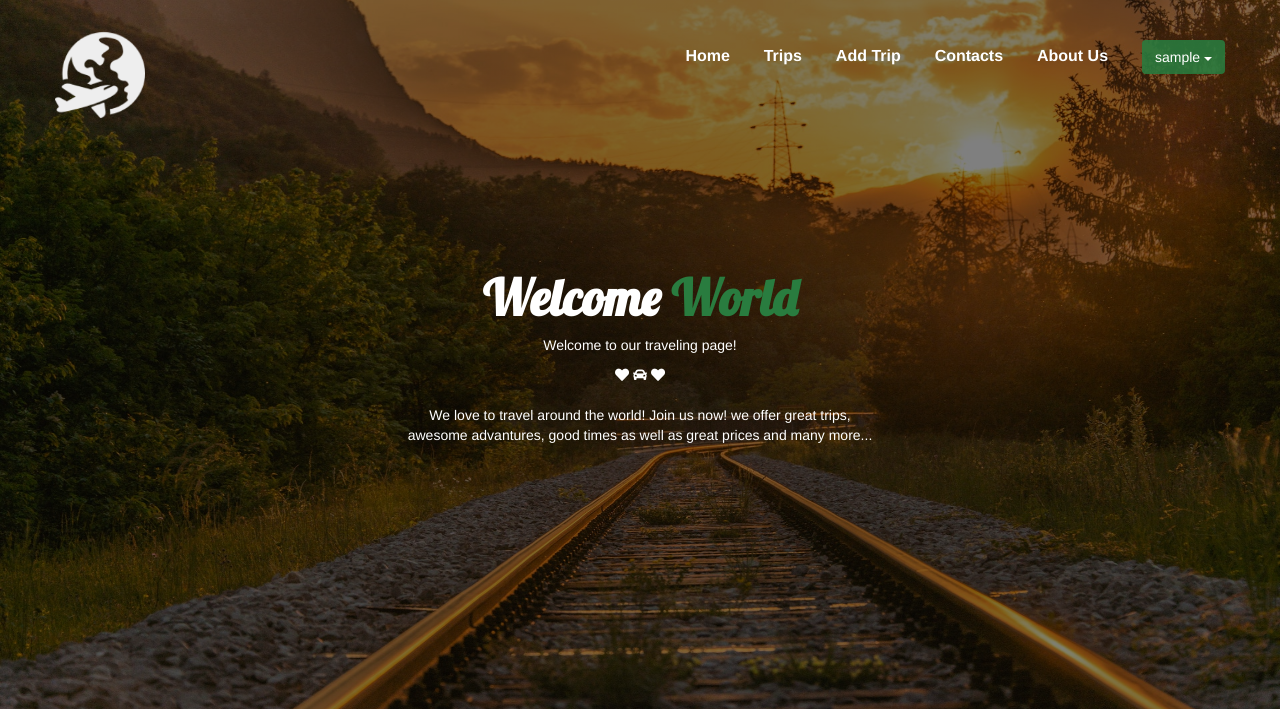
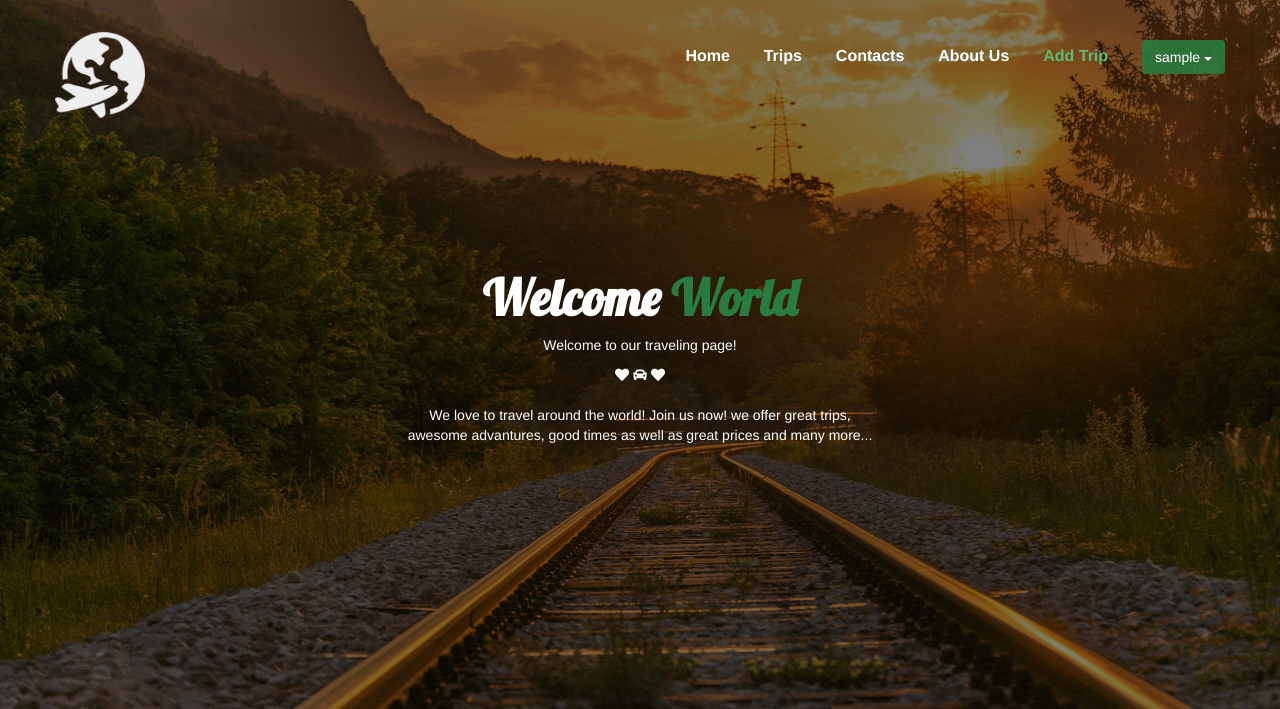
Before and after one commit to antonioscardovi/travel-hr, a Flask app: page /homepage in a window 1280 px wide. Shown: the top 709 px of the page. Run offline with Flask 2, Linux system fonts and the light colour scheme; the visitor is signed in with stand-in values (Sample User, id 1); data comes from the database, SQL or seed files in the repository; some libraries are stand-ins or nearby versions.

Commit message:
ispravljen navbar

```diff
--- a/app/templates/homepage.html
+++ b/app/templates/homepage.html
@@ -39,9 +39,9 @@
                         <ul>
                             <li><a href="#slider-carousel">Home</a></li>
                             <li><a href="#intro">Trips</a></li>
-                            <li><a href="{{ url_for('izleti') }}">Add Trip</a></li>
                             <li><a href="#feature">Contacts</a></li>
                             <li><a href="#team">About Us</a></li>
+                            <li><a style="color: rgb(93, 189, 118)" href="{{ url_for('izleti') }}">Add Trip</a></li>
                             <li><div class="dropdown">
                                 <button class="btn btn dropdown-toggle" type="button" data-toggle="dropdown">{{ current_user.username }}
                                 <span class="caret"></span></button>
```
Also changed, not shown: app/static/css/style.css (line endings or trailing spaces).
